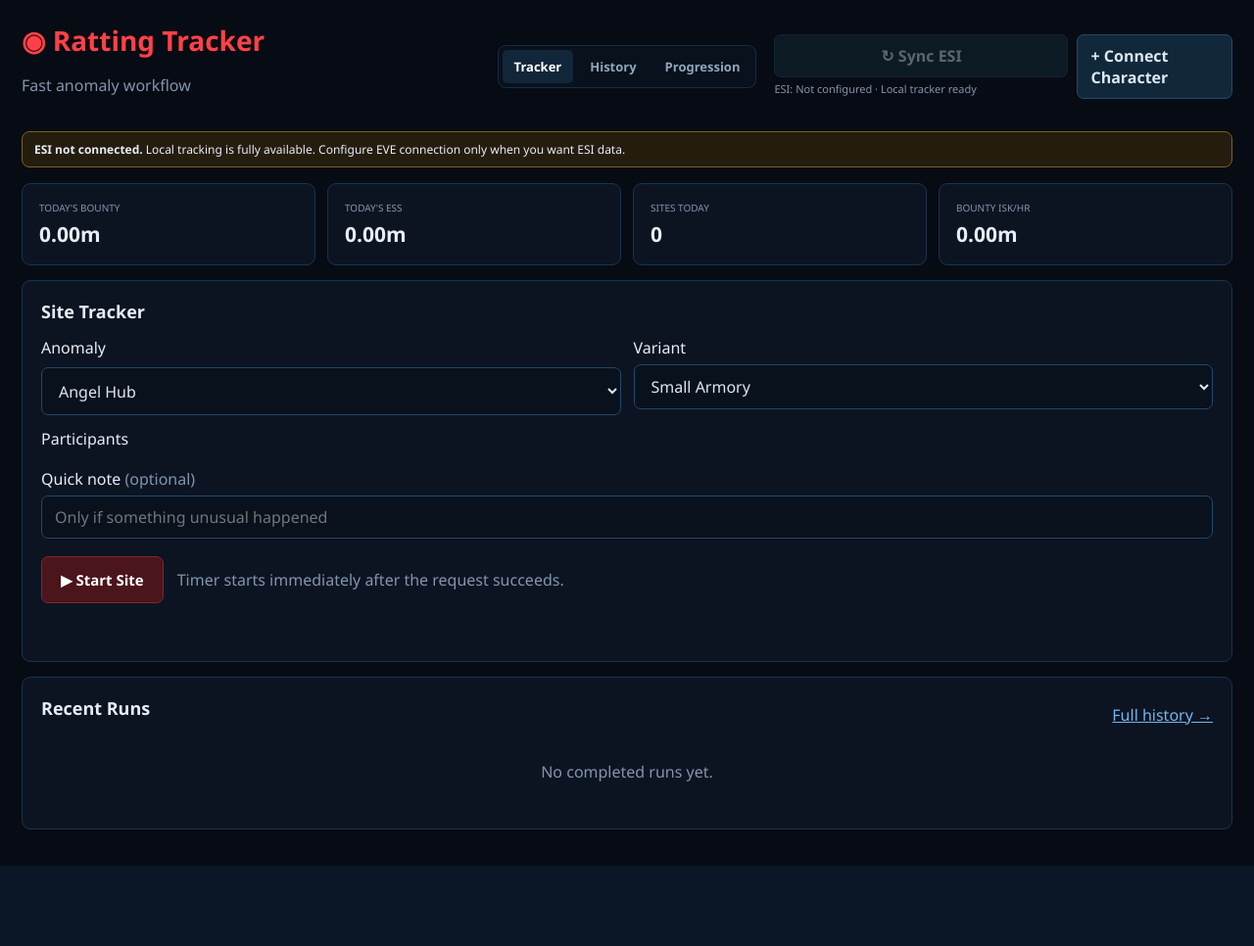
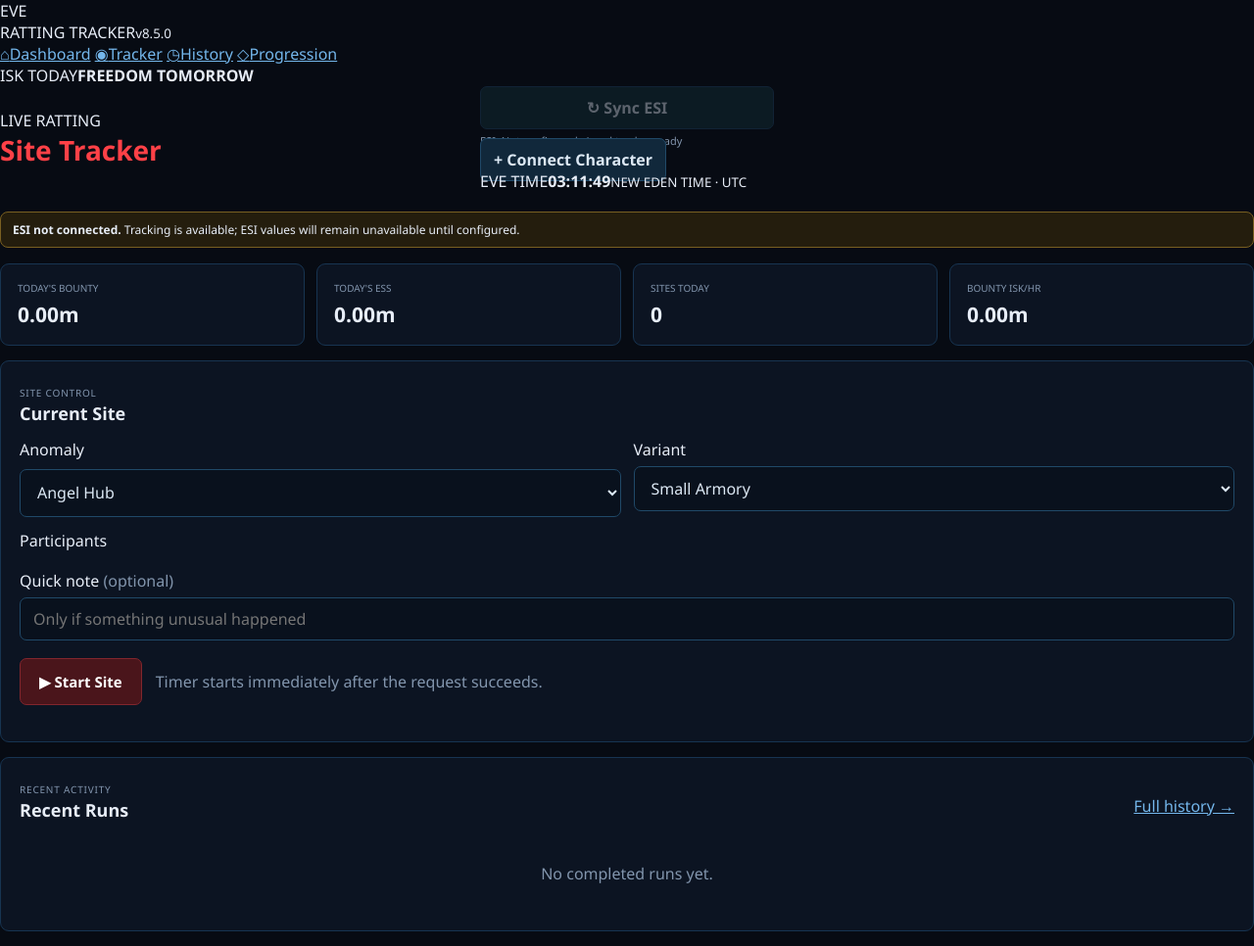
Before and after one commit to rhild94/eve-ratting-tracker, a FastAPI app: page / in a window 1280 px wide. Shown: the whole page at 98% size. Before the commit the page ends 884 px from the top, so only its background shows below. Run offline with FastAPI, Linux system fonts and the light colour scheme; data comes from the database, SQL or seed files in the repository; data that the repository does not hold is empty; some libraries are stand-ins or nearby versions.

Commit message:
Apply EVE-style tracker shell

```diff
--- a/templates/index.html
+++ b/templates/index.html
@@ -1,15 +1,29 @@
 <!doctype html><html><head><meta charset="utf-8"><meta name="viewport" content="width=device-width,initial-scale=1">
-<title>EVE Ratting Tracker</title><link rel="stylesheet" href="/static/style.css"></head>
-<body><div class="wrap">
-<header>
-<div><h1>◉ Ratting Tracker</h1><p class="muted">Fast anomaly workflow</p></div>
-<nav class="tabs"><a class="active" href="/">Tracker</a><a href="/history">History</a><a href="/progression">Progression</a></nav>
-<div class="actions header-actions"><div class="esi-stack"><button id="syncBtn" class="secondary">↻ Sync ESI</button><span id="systemStatus" class="esi-status muted"></span><div id="esiAlert" class="esi-alert hidden"></div></div><a class="button" href="/login">+ Connect Character</a></div>
+<title>Tracker · EVE Ratting Tracker</title><link rel="stylesheet" href="/static/style.css"></head>
+<body class="eve-ui"><div class="app-shell">
+<aside class="sidebar">
+  <div class="brand"><div class="brand-mark">EVE</div><span>RATTING TRACKER</span><small>v{{ version }}</small></div>
+  <nav class="side-nav">
+    <a href="/dashboard"><span>⌂</span>Dashboard</a>
+    <a class="active" href="/"><span>◉</span>Tracker</a>
+    <a href="/history"><span>◷</span>History</a>
+    <a href="/progression"><span>◇</span>Progression</a>
+  </nav>
+  <div class="sidebar-space"><span>ISK TODAY</span><b>FREEDOM TOMORROW</b></div>
+</aside>
+<main class="main-stage">
+<header class="eve-topbar">
+  <div><span class="system-kicker">LIVE RATTING</span><h1>Site Tracker</h1></div>
+  <div class="topbar-right">
+    <div class="esi-stack"><button id="syncBtn" class="secondary">↻ Sync ESI</button><span id="systemStatus" class="esi-status muted"></span><div id="esiAlert" class="esi-alert hidden"></div></div>
+    <a class="button" href="/login">+ Connect Character</a>
+    <div class="eve-time"><span>EVE TIME</span><b data-eve-clock>--:--:--</b><small>NEW EDEN TIME · UTC</small></div>
+  </div>
 </header>
 
-{% if not config_ok %}<div class="warning compact-warning"><b>ESI not connected.</b> Local tracking is fully available. Configure EVE connection only when you want ESI data.</div>{% endif %}
+{% if not config_ok %}<div class="warning compact-warning"><b>ESI not connected.</b> Tracking is available; ESI values will remain unavailable until configured.</div>{% endif %}
 
-<section class="cards">
+<section class="cards tracker-stats">
 <div class="card"><span>Today's Bounty</span><b id="statBounty">0m</b></div>
 <div class="card"><span>Today's ESS</span><b id="statEss">0m</b></div>
 <div class="card"><span>Sites Today</span><b id="statSites">0</b></div>
@@ -18,22 +32,21 @@
 
 <div id="sessionStrip"></div>
 
-<section class="panel tracker-panel">
-<div class="panel-head"><div><h2>Site Tracker</h2></div><span id="saveStatus" class="muted"></span></div>
+<section class="panel tracker-panel sci-panel">
+<div class="panel-head"><div><span class="eyebrow">SITE CONTROL</span><h2>Current Site</h2></div><span id="saveStatus" class="muted"></span></div>
 <div id="trackerContent"></div>
 </section>
 
-<section class="panel">
-<div class="panel-head"><h2>Recent Runs</h2><a href="/history">Full history →</a></div>
+<section class="panel sci-panel">
+<div class="panel-head"><div><span class="eyebrow">RECENT ACTIVITY</span><h2>Recent Runs</h2></div><a href="/history">Full history →</a></div>
 <div id="recentRuns"></div>
 </section>
-</div>
+</main></div>
 
-<div id="modalBackdrop" class="modal-backdrop hidden">
-<div class="modal" id="modalContent"></div>
-</div>
+<div id="modalBackdrop" class="modal-backdrop hidden"><div class="modal" id="modalContent"></div></div>
 
 <script>window.INITIAL_DATA={{ data|tojson|safe }};</script>
 <script src="/static/site_data.js"></script>
+<script src="/static/eve_shell.js"></script>
 <script src="/static/tracker.js"></script>
 </body></html>
```
